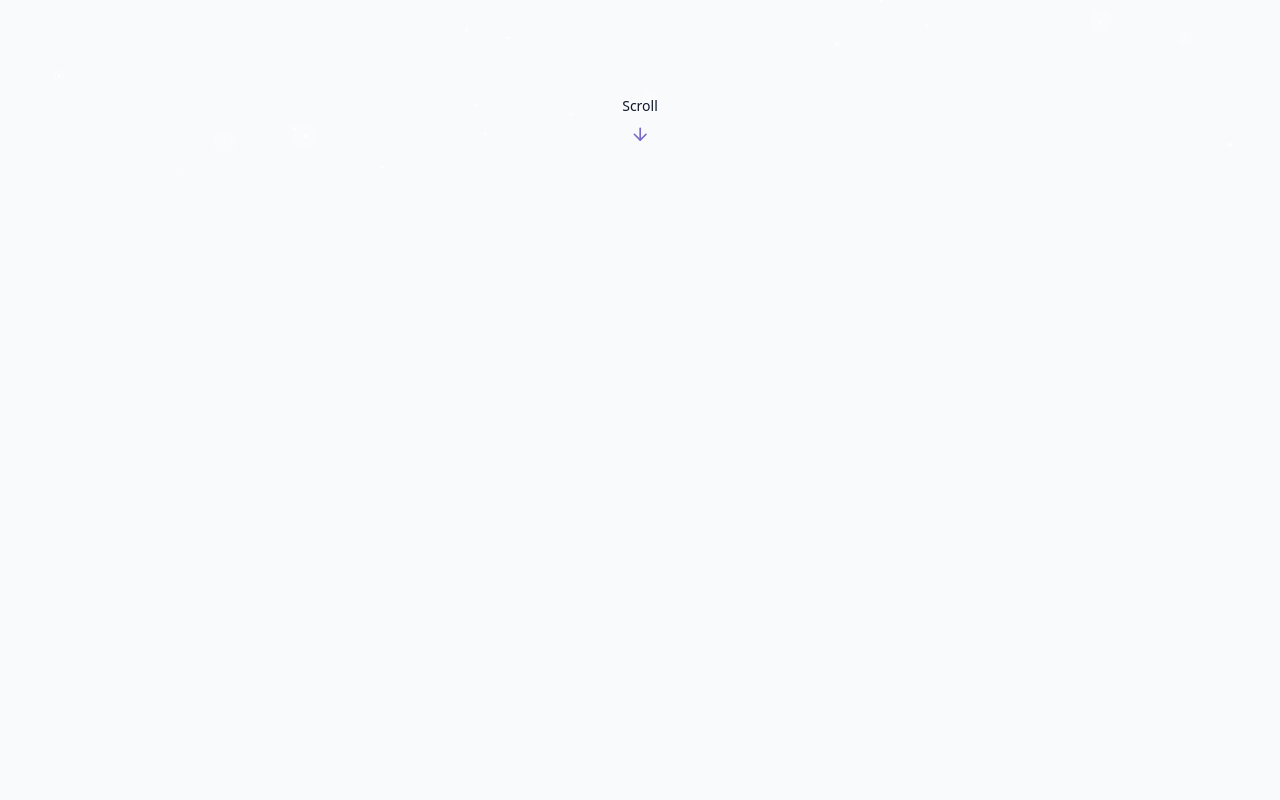
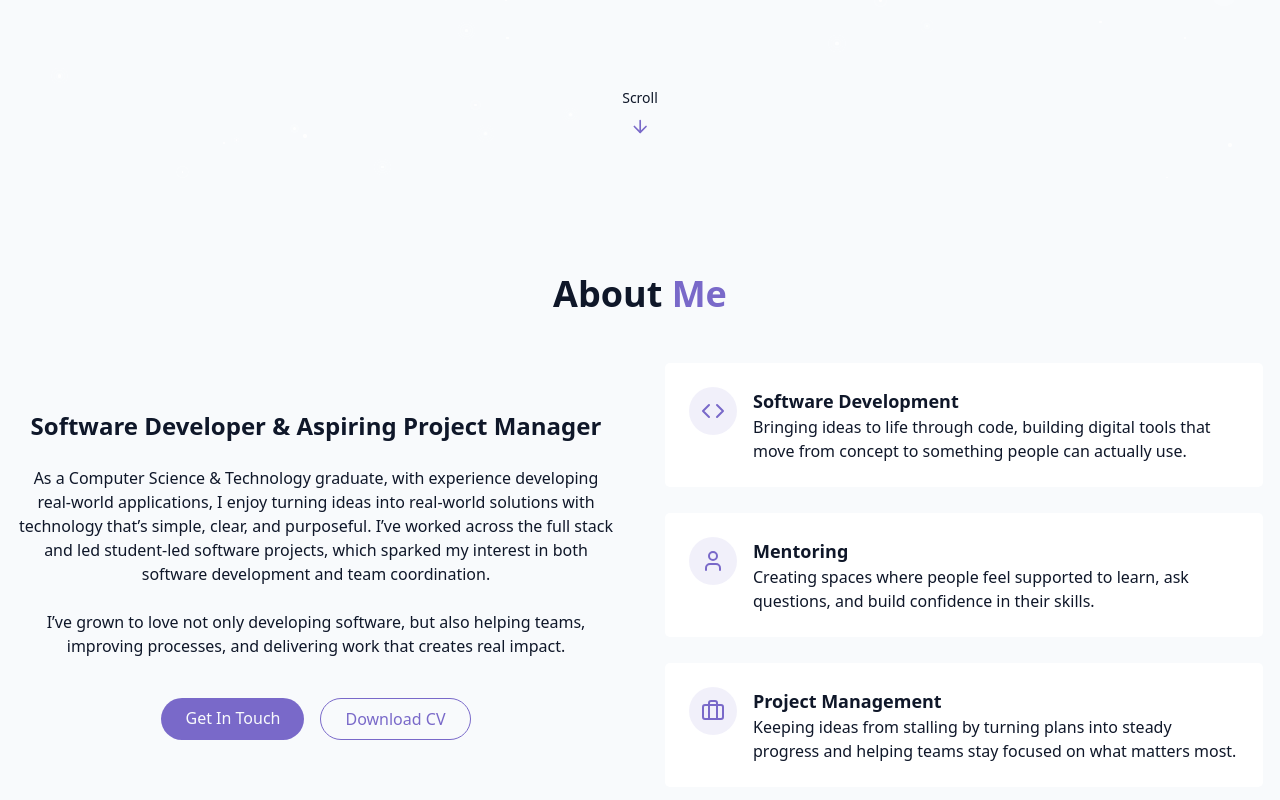
Before and after one commit to SAO1215/personal-portfolio, a React (Vite) app: page / in a window 1280 px wide. Shown: the part 622-1422 px from the top of the page. Before the commit the page ends 800 px from the top, so only its background shows below. Built offline with nearby package versions, Linux system fonts and the light colour scheme.

Commit message:
Add About Me section

```diff
--- /dev/null
+++ b/src/component/AboutSection.jsx
@@ -0,0 +1,93 @@
+
+import { Briefcase, Code, User } from "lucide-react";
+
+export const AboutSection = () => {
+    return (
+
+        <section id="about" className="py-24 px-4 relative">
+            {" "}
+            <div className="container mx-auto max-w-5xl">
+                <h2 className="text-3xl md:text-4xl font-bold mb-12 text-center">
+                    About <span className="text-primary"> Me</span>
+                </h2>
+            </div>
+
+            <div className="grid grid-cols-1 md:grid-cols-2 gap-12 items-center">
+                <div className="space-y-6">
+                    <h3 className="text-2xl font-semibold">
+                        Software Developer & Aspiring Project Manager
+                    </h3>
+
+                    <p className="text-muted-foreground">
+                        As a Computer Science & Technology graduate, with experience developing real-world applications,
+                        I enjoy turning ideas into real-world solutions with technology that’s simple, clear, and purposeful.
+                        I’ve worked across the full stack and led student-led software projects, which sparked my interest in both software development and team coordination.
+                    </p>
+
+                    <p className="text-muted-foreground">
+                        I’ve grown to love not only developing software, but also helping teams, improving processes, and delivering work that creates real impact.
+                    </p>
+
+                    <div className="flex flex-col sm:flex-row gap-4 pt-4 justify-center">
+                        <a href="#contact" className="cosmic-button">
+                            {" "}
+                            Get In Touch
+                        </a>
+
+                        <a
+                            href=""
+                            className="px-6 py-2 rounded-full border border-primary text-primary hover:bg-primary/10 transition-colors duration-300"
+                        >
+                            Download CV
+                        </a>
+                    </div>
+                </div>
+
+                <div className="grid grid-cols-1 gap-6">
+                    <div className="gradient-border p-6 card-hover">
+                        <div className="flex items-start gap-4">
+                            <div className="p-3 rounded-full bg-primary/10">
+                                <Code className="h-6 w-6 text-primary" />
+                            </div>
+                            <div className="text-left">
+                                <h4 className="font-semibold text-lg"> Software Development</h4>
+                                <p className="text-muted-foreground">
+                                    Bringing ideas to life through code, building digital tools that move from concept to something people can actually use.
+                                </p>
+                            </div>
+                        </div>
+                    </div>
+
+                    <div className="gradient-border p-6 card-hover">
+                        <div className="flex items-start gap-4">
+                            <div className="p-3 rounded-full bg-primary/10">
+                                <User className="h-6 w-6 text-primary" />
+                            </div>
+                            <div className="text-left">
+                                <h4 className="font-semibold text-lg">Mentoring</h4>
+                                <p className="text-muted-foreground">
+                                    Creating spaces where people feel supported to learn, ask questions, and build confidence in their skills.
+                                </p>
+                            </div>
+                        </div>
+                    </div>
+                    <div className="gradient-border p-6 card-hover">
+                        <div className="flex items-start gap-4">
+                            <div className="p-3 rounded-full bg-primary/10">
+                                <Briefcase className="h-6 w-6 text-primary" />
+                            </div>
+
+                            <div className="text-left">
+                                <h4 className="font-semibold text-lg">Project Management</h4>
+                                <p className="text-muted-foreground">
+                                    Keeping ideas from stalling by turning plans into steady progress and helping teams stay focused on what matters most.
+                                </p>
+                            </div>
+                        </div>
+                    </div>
+                </div>
+            </div>
+        </section>
+
+    );
+};
--- a/src/pages/Home.jsx
+++ b/src/pages/Home.jsx
@@ -2,6 +2,7 @@ import { ThemeToggle } from "../component/ThemeToggle"
 import { StarBackground } from "../component/StarBackground"
 import { Navbar } from "../component/Navbar"
 import { HeroSection } from "../component/HeroSection"
+import { AboutSection } from "../component/AboutSection"
 
 export const Home = () => {
     return (
@@ -19,6 +20,7 @@ export const Home = () => {
             {/* Main Content */}
             <main>
                 <HeroSection/>
+                <AboutSection/>
             </main>
 
             {/* Footer */}
```
